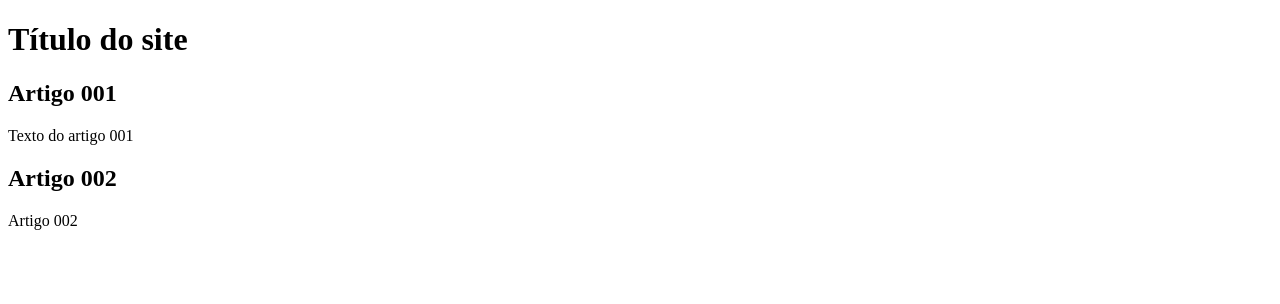
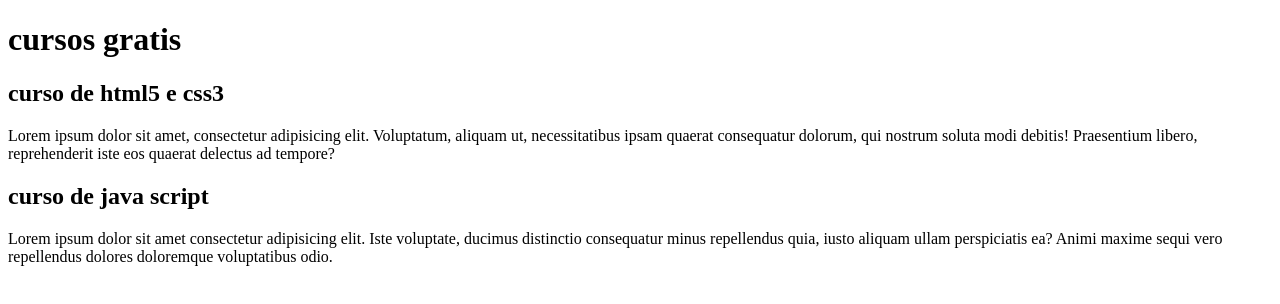
Before and after one commit to rodrigomagano/projeto-site, a plain HTML site: page index.html in a window 1280 px wide. Drawn offline with Linux system fonts and the light colour scheme.

Commit message:
começei a escrever

```diff
--- a/index.html
+++ b/index.html
@@ -8,15 +8,15 @@
 <body>
     <main>
         <header>
-            <h1>Título do site</h1>
+            <h1>cursos gratis</h1>
         </header>
         <article>
-            <h2>Artigo 001</h2>
-            <p>Texto do artigo 001</p>
+            <h2>curso de html5 e css3</h2>
+            <p>Lorem ipsum dolor sit amet, consectetur adipisicing elit. Voluptatum, aliquam ut, necessitatibus ipsam quaerat consequatur dolorum, qui nostrum soluta modi debitis! Praesentium libero, reprehenderit iste eos quaerat delectus ad tempore?</p>
         </article>
         <article>
-            <h2>Artigo 002</h2>
-            <p>Artigo 002</p>
+            <h2>curso de java script</h2>
+            <p>Lorem ipsum dolor sit amet consectetur adipisicing elit. Iste voluptate, ducimus distinctio consequatur minus repellendus quia, iusto aliquam ullam perspiciatis ea? Animi maxime sequi vero repellendus dolores doloremque voluptatibus odio.</p>
         </article>
     </main>
 
```
